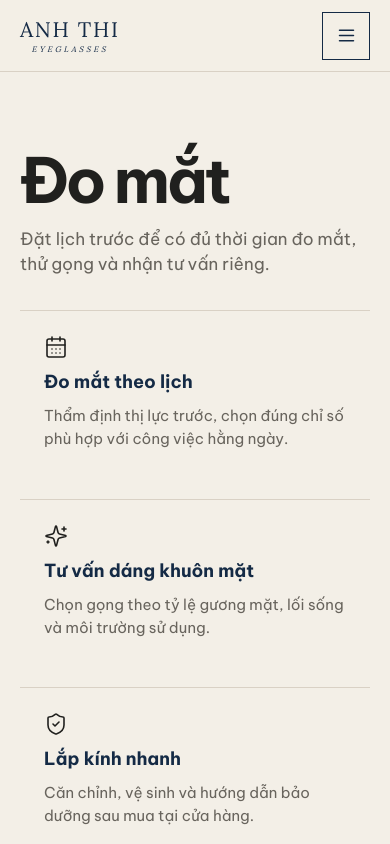
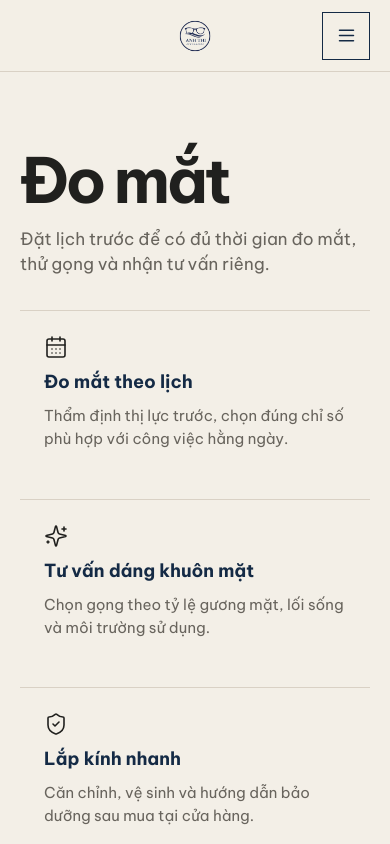
Before and after one commit to tridungduong16/Lensora, a Next.js app in the folder frontend/: page /do-mat in a window 390 px wide. Shown: the top 844 px of the page. Built offline with nearby package versions, Linux system fonts and the light colour scheme.

Commit message:
feat: use brand logo in storefront header

```diff
--- a/frontend/src/app/globals.css
+++ b/frontend/src/app/globals.css
@@ -191,18 +191,10 @@ p {
   line-height: 1;
 }
 
-.brand-name {
-  font-family: var(--font-editorial);
-  font-size: 21px;
-  letter-spacing: 0.08em;
-}
-
-.brand-descriptor {
-  margin-top: 5px;
-  font-family: var(--font-editorial);
-  font-size: 8px;
-  font-style: italic;
-  letter-spacing: 0.34em;
+.brand-logo {
+  width: 58px;
+  height: 58px;
+  object-fit: contain;
 }
 
 .desktop-nav {
@@ -1377,14 +1369,21 @@ section[id] {
   }
 
   .desktop-navigation {
-    position: static;
+    position: absolute;
+    top: 50%;
+    left: 50%;
     display: block;
     width: auto;
-    transform: none;
+    transform: translate(-50%, -50%);
   }
 
   .brand {
     display: grid;
+  }
+
+  .brand-logo {
+    width: 48px;
+    height: 48px;
   }
 
   .mobile-menu {
--- a/frontend/src/components/marketing/storefront-header.tsx
+++ b/frontend/src/components/marketing/storefront-header.tsx
@@ -1,9 +1,11 @@
 "use client";
 
 import { Menu, X } from "lucide-react";
+import Image from "next/image";
 import Link from "next/link";
 import { usePathname } from "next/navigation";
 import { useCallback, useEffect, useState } from "react";
+import brandLogo from "../../../logo.jpg";
 
 export type NavigationItem = {
   label: string;
@@ -96,8 +98,15 @@ export function StorefrontHeader({
         </nav>
 
         <Link className="brand" href="/" aria-label="Trang chủ Kính thuốc Anh Thi">
-          <span className="brand-name">ANH THI</span>
-          <span className="brand-descriptor">EYEGLASSES</span>
+          <Image
+            alt=""
+            className="brand-logo"
+            height={58}
+            priority
+            sizes="(max-width: 1100px) 48px, 58px"
+            src={brandLogo}
+            width={58}
+          />
         </Link>
 
         <nav className="desktop-nav desktop-nav--right" aria-label="Điều hướng chính bên phải">
```
Also changed, not shown: 2 other files (tests, documents, lock files or other folders).
